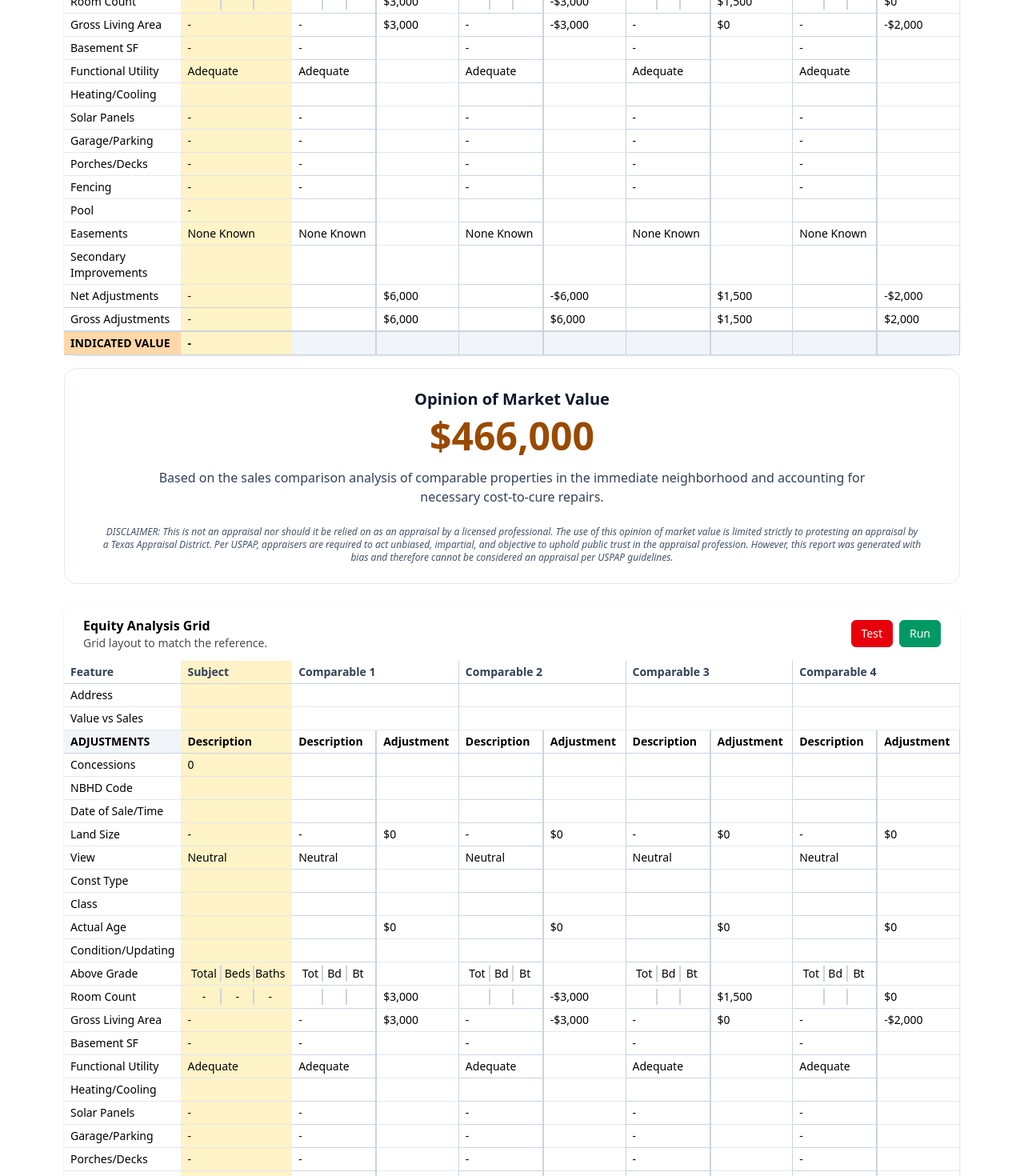
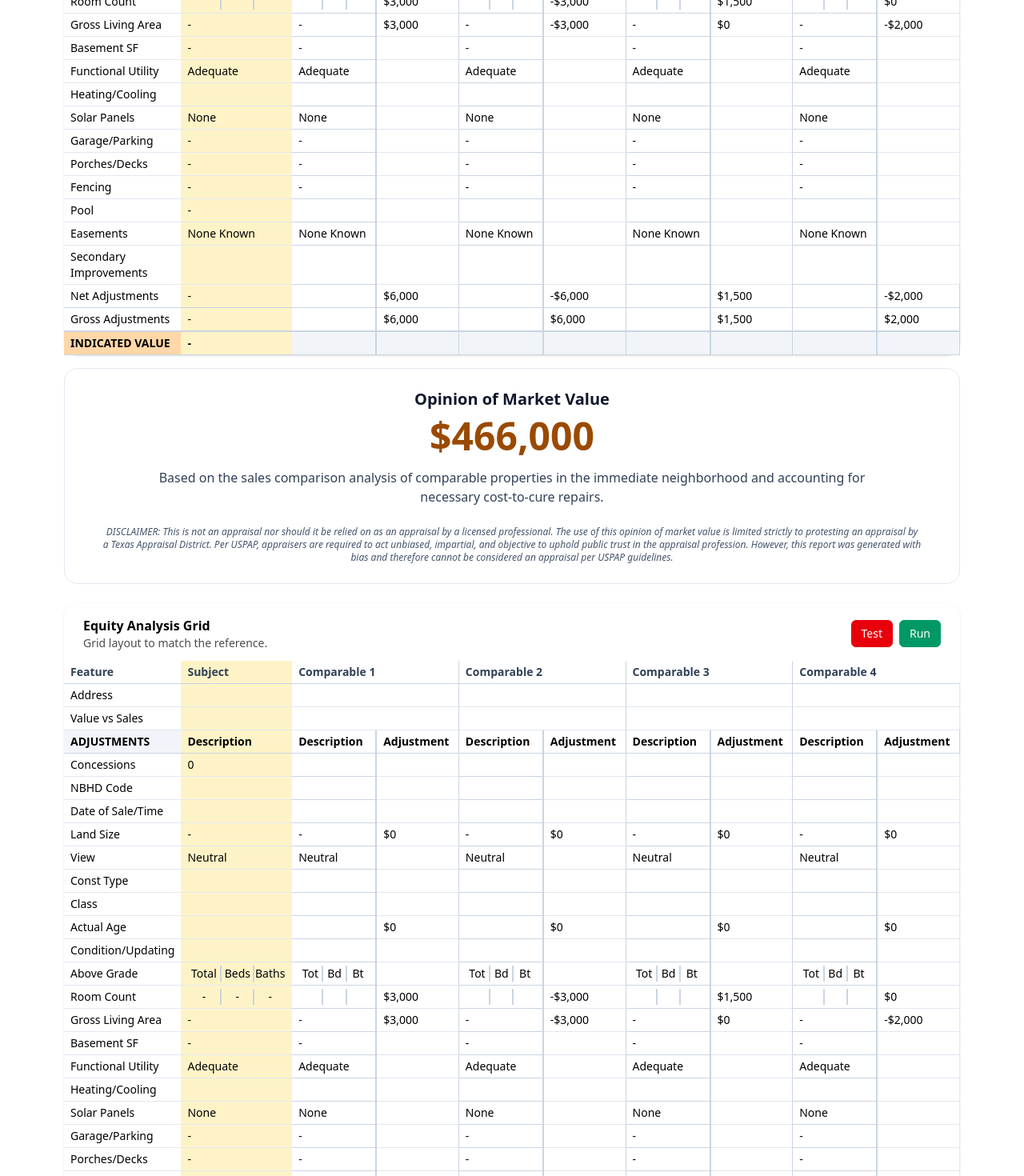
Before and after one commit to HomeNodeCEO/HomeNode, a React (Vite) app in the folder dcad-frontend/: page /ComparableSalesAnalysis in a window 1280 px wide. Shown: the part 680-2150 px from the top of the page at 80% size. Built offline with nearby package versions, Linux system fonts and the light colour scheme; no server answers.

Commit message:
grids: set Solar Panels to 'None' for subject and comparables in Sales and Equity

```diff
--- a/dcad-frontend/src/pages/ComparableSalesAnalysis.tsx
+++ b/dcad-frontend/src/pages/ComparableSalesAnalysis.tsx
@@ -1227,7 +1227,7 @@ const [subject, setSubject] = useState<SubjectData | null>(null);
                                 return h || a;
                               })()
                           : label === 'Solar Panels'
-                              ? (subject?.solar_panels ? (subject?.solar_area_sqft ? fmtSqftSafe(subject?.solar_area_sqft) : 'Yes') : '-')
+                              ? 'None'
                               : label === 'Garage/Parking'
                                 ? fmtSqftSafe(subject?.garage_area_sqft)
                                 : label === 'Porches/Decks'
@@ -1281,9 +1281,9 @@ const [subject, setSubject] = useState<SubjectData | null>(null);
                                 if (h && a) return `${h} / ${a}`;
                                 return h || a;
                               })()
-                          // Solar Panels mirroring: comparables show same presence/area as subject
+                          // Solar Panels: fixed display of 'None' for all comparables
                           : label === 'Solar Panels'
-                            ? (subject?.solar_panels ? (subject?.solar_area_sqft ? fmtSqftSafe(subject?.solar_area_sqft) : 'Yes') : '-')
+                            ? 'None'
                           // Fencing mirroring: comparables show same fence type as subject
                           : label === 'Fencing'
                             ? (() => { const s = (subject?.fence_type ?? '').toString().trim(); return s || '-'; })()
@@ -1698,7 +1698,7 @@ const [subject, setSubject] = useState<SubjectData | null>(null);
                                 return h || a;
                               })()
                           : label === 'Solar Panels'
-                              ? (subject?.solar_panels ? (subject?.solar_area_sqft ? fmtSqftSafe(subject?.solar_area_sqft) : 'Yes') : '-')
+                              ? 'None'
                               : label === 'Garage/Parking'
                                 ? fmtSqftSafe(subject?.garage_area_sqft)
                                 : label === 'Porches/Decks'
@@ -1739,9 +1739,9 @@ const [subject, setSubject] = useState<SubjectData | null>(null);
                                 if (h && a) return `${h} / ${a}`;
                                 return h || a;
                               })()
-                          // Solar Panels mirroring: comparables show same presence/area as subject
+                          // Solar Panels: fixed display of 'None' for all comparables
                           : label === 'Solar Panels'
-                            ? (subject?.solar_panels ? (subject?.solar_area_sqft ? fmtSqftSafe(subject?.solar_area_sqft) : 'Yes') : '-')
+                            ? 'None'
                           // Fencing mirroring: comparables show same fence type as subject
                           : label === 'Fencing'
                             ? (() => { const s = (subject?.fence_type ?? '').toString().trim(); return s || '-'; })()
```
